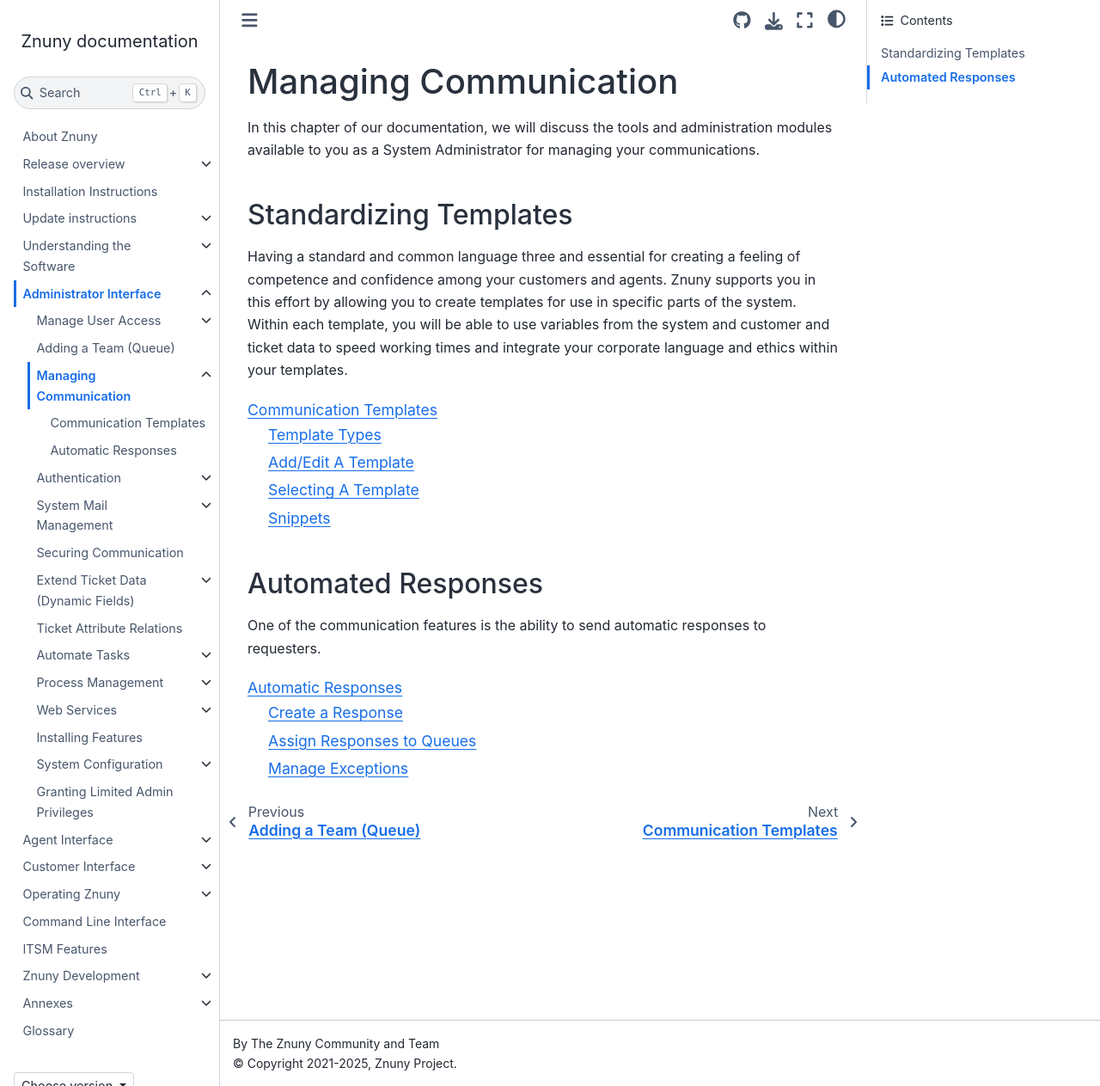
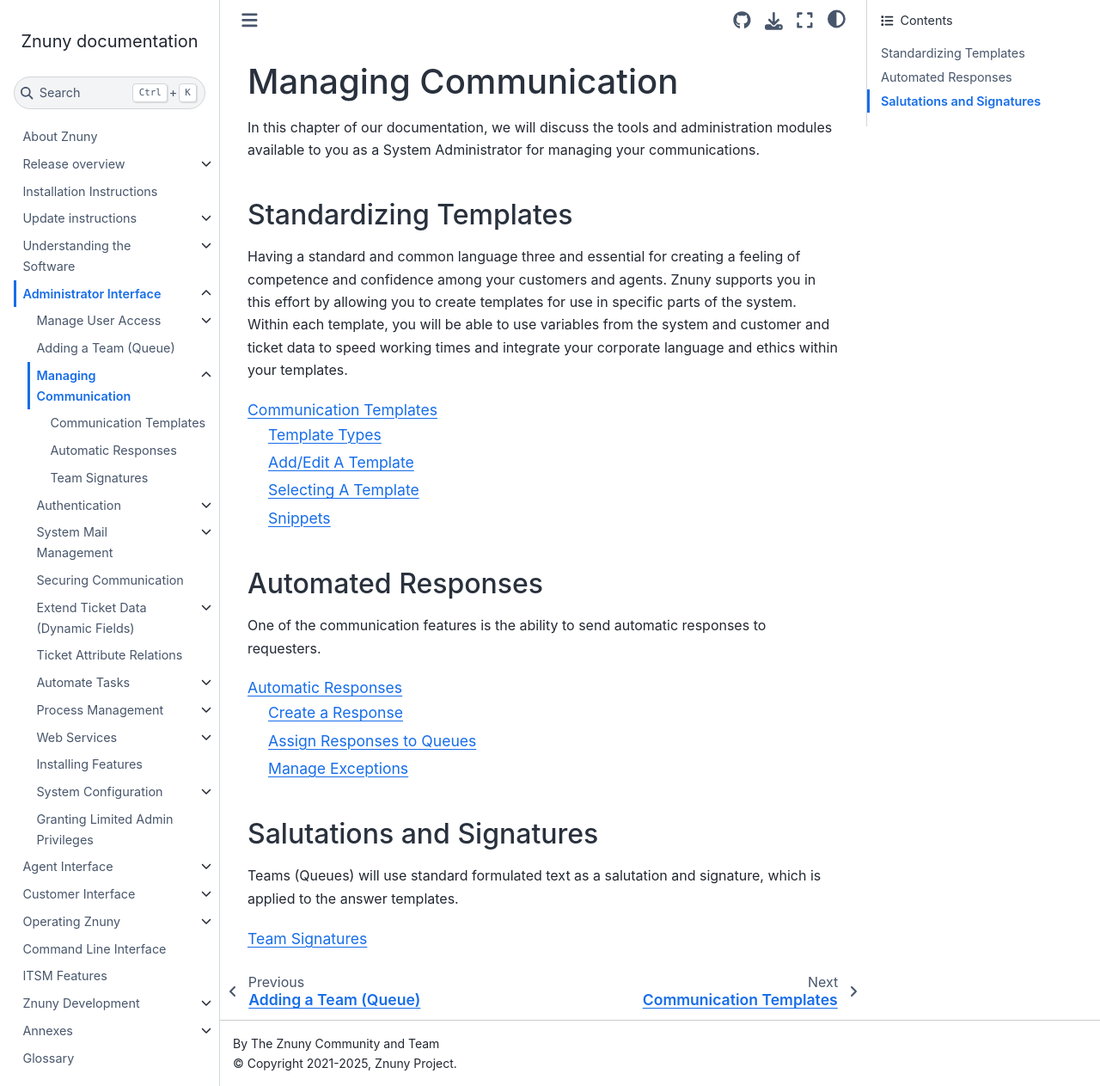
Before and after one commit to znuny/manual, a Sphinx documentation site: the page built from source/admin/communication/index.rst, in a window 1280 px wide and 1263 px high. Shown: the whole window at 86% size. Built offline with Sphinx 7.4.7 and the Sphinx Book theme 1.1.4, drawn with Linux system fonts in a browser that asks for light colours.

Commit message:
Added team signature.

```diff
--- a/source/admin/communication/index.rst
+++ b/source/admin/communication/index.rst
@@ -23,3 +23,14 @@
    :maxdepth: 2
 
    autoresponses/index
+
+Salutations and Signatures
+**************************
+
+Teams (Queues) will use standard formulated text as a salutation and signature, which is applied to the
+answer templates.
+
+.. toctree::
+   :maxdepth: 2
+
+   signatures/index
--- a/source/admin/communication/templates/index.rst
+++ b/source/admin/communication/templates/index.rst
@@ -1,6 +1,7 @@
+.. _PageNavigation admin_communication_templates_index:
+
 Communication Templates
 #######################
-.. _PageNavigation admin_communication_templates_index:
 
 The following admin modules are available for managing templates, template queue relations, attachments, and template attachment relations.
 
--- a/source/annexes/placeholders/index.rst
+++ b/source/annexes/placeholders/index.rst
@@ -1,6 +1,7 @@
+.. _PageNavigation annexes_placeholders_index:
+
 Placeholder Tags
 ################
-.. _PageNavigation annexes_placeholders_index:
 
 Placeholders can be used in many parts of the system to represent the use-case-specific information retrieved from respective ticket data.
 
```
Also changed, not shown: source/admin/communication/signatures/index.rst (added, +39 -0 lines), source/admin/communication/signatures/images/Setting_Frontend__Agent__View__TicketCompose.png (added), source/admin/communication/signatures/images/admin_signature.PNG (added), source/admin/communication/signatures/images/admin_signature_tile.png (added).
